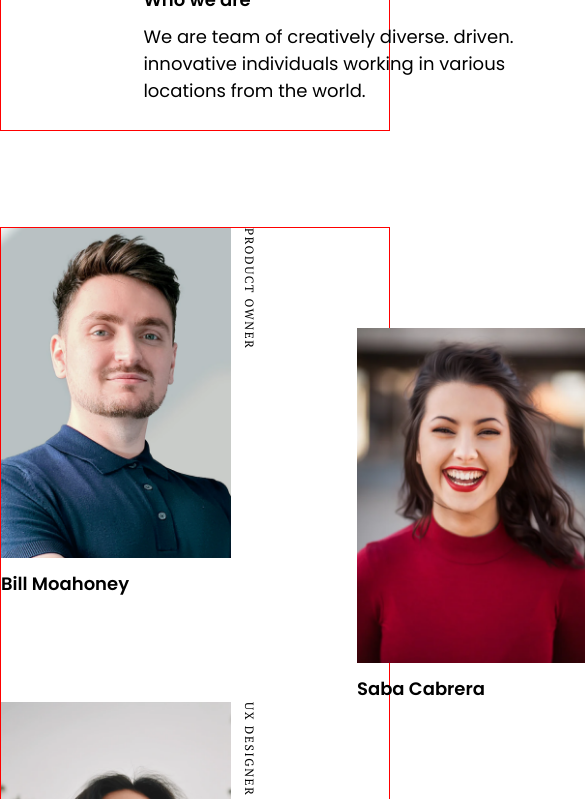
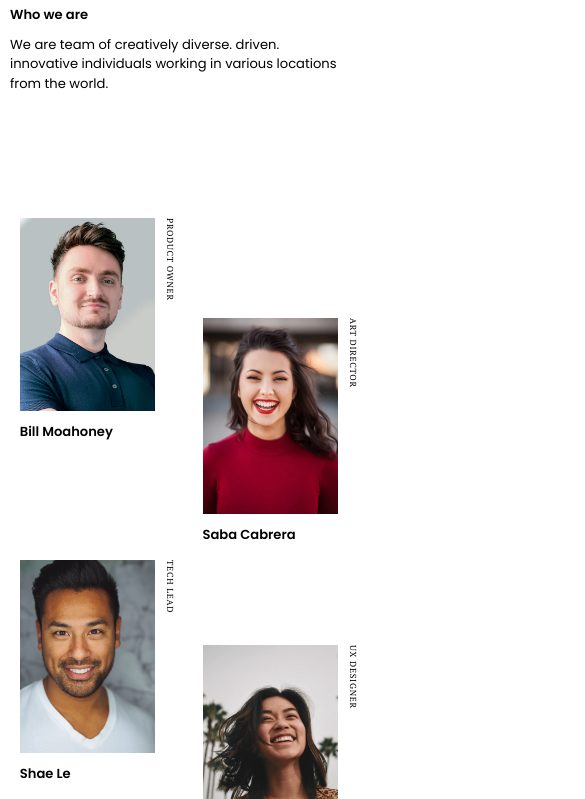
Before and after one commit to murilopita/my-team-page, a plain HTML site: page index.html in a window 390 px wide. Shown: the part 125-924 px from the top of the page, 585 px wide, since content can reach past the window. Drawn offline with Linux system fonts and the light colour scheme.

Commit message:
Media Queries done

```diff
--- a/index.html
+++ b/index.html
@@ -41,7 +41,7 @@
 
       </article>
 
-      <article id="position">
+      <article class="member2">
 
         <figure>
           <img src="assets/photo2.png" alt="Saba Cabrera Profile Photo">
@@ -52,7 +52,7 @@
 
       </article>
 
-      <article>
+      <article class="member3">
 
         <figure>
           <img src="assets/photo3.png" alt="Shae Le Profile Photo">
@@ -63,7 +63,7 @@
 
       </article>
 
-      <article>
+      <article class="member4">
 
         <figure>
           <img src="assets/photo4.png" alt="Skylah Lu Profile Photo">
@@ -74,7 +74,7 @@
 
       </article>
 
-      <article id="position">
+      <article class="member5">
 
         <figure>
           <img src="assets/photo5.png" alt="Griff Richards Profile Photo">
@@ -85,7 +85,7 @@
 
       </article>
 
-      <article>
+      <article class="member6">
 
         <figure>
           <img src="assets/photo6.png" alt="Stan John Profile Photo">
--- a/style.css
+++ b/style.css
@@ -20,6 +20,9 @@
     box-sizing: border-box;
 }
 
+html{
+    font-size: 62.5%;
+}
 body{
     background-color: white;
     width: 100%;
@@ -36,15 +39,15 @@ header{
     max-width: 1440px;
     font-family: 'Poppins', sans-serif;
 
-    border: 1px solid red; /* border guide */
+    /* border: 1px solid red;  border guide */
 }
 
 header h1{
     font-family: 'PT Serif', serif;
     font-weight: 700;
-    font-size: 36px;
-    line-height: 48px;
-    letter-spacing: -2px;
+    font-size: 3.6rem;
+    line-height: 4.8rem;
+    letter-spacing: -.2rem;
     margin-right: 215px;
 }
 
@@ -53,9 +56,9 @@ header h1{
 
 .info-text h2{
     font-family: 'Poppins', sans-serif;
-    font-size: 18px;
+    font-size: 1.8rem;
     font-weight: 600;
-    line-height: 27px;
+    line-height: 2.7rem;
     margin-bottom: 10px;
 }
 
@@ -65,8 +68,8 @@ header h1{
     font-family: 'Poppins', sans-serif;
     font-style: normal;
     font-weight: 400;
-    font-size: 18px;
-    line-height: 27px;
+    font-size: 1.8rem;
+    line-height: 2.7rem;
 }
 
 
@@ -74,12 +77,12 @@ header h1{
 
 main{
     max-width: 1440px;
-    height: 100vh;
+    height: auto;
     display: flex;
     margin: 0 auto;
 
 
-    border: 1px solid red; /* border guide */
+    /* border: 1px solid red;  border guide */
 }
 
 
@@ -95,7 +98,7 @@ main{
 
 }
 
-#position{
+.member2, .member5{
     padding-top: 100px;
 }
 
@@ -111,8 +114,8 @@ article {
     display: flex;
     font-family: 'Poppins', sans-serif;
     font-weight: 600;
-    font-size: 18px;
-    line-height: 27px;
+    font-size: 1.8rem;
+    line-height: 2.7rem;
 }
 
 figcaption{
@@ -125,8 +128,8 @@ figcaption{
     font-family: 'PT Serif';
     font-style: normal;
     font-weight: 400;
-    font-size: 12px;
-    line-height: 16px;
+    font-size: 1.2rem;
+    line-height: 1.6rem;
     text-transform: uppercase;
 }
 
@@ -145,17 +148,226 @@ footer{
     margin-left: auto;
     margin-right: auto;
 
-    border: 1px solid red; /* border guide */
+    /* border: 1px solid red;  border guide */
 }
 
 footer p{
     color:#A9A9A9;    ;
     font-family: 'Montserrat';
     font-weight: 500;
-    font-size: 14px;
-    line-height: 17px;
+    font-size: 1.4rem;
+    line-height: 1.7rem;
 }
 
 footer p span{
     font-weight: 700;
 }
+
+
+
+/* Media Queries */
+
+@media (max-width:1035px){
+    main{
+        width: 95vw;
+    }
+
+    header{
+        width: 95vw;
+        justify-content: space-between;
+    }
+
+    header h1{
+        display: flex;
+        margin: 0;
+
+    }
+
+    main .container article figure img{
+        width: 225px;
+    }
+
+    footer{
+        width: 95vw;
+    }
+}
+
+@media (max-width: 1000px){
+    header{
+        width: 95vw;
+        display: flex;
+        flex-direction: column;
+        justify-content: center;
+        align-items:center ;
+
+    }
+
+    header > h1{
+        margin: 0 auto;
+    }
+
+    header > .info-text{
+        display: flex;
+        flex-direction: column;
+        justify-content: center;
+        align-items: center;
+        margin: auto;
+    }
+
+    header .info-text h2{
+        margin-top: 20px;
+    }
+
+    header .info-text p{
+        width: 80vw;
+        justify-content:center ;
+        text-align: center;
+    }
+
+    main{
+        width: 95vw;
+        height: auto;
+    }
+
+    main .container{
+        grid-template-columns: repeat(2, 1fr);
+    }
+
+    main .container .member2{
+        padding-top: 100px;
+    }
+
+    main .container .member3{
+        padding-top: 15px;
+    }
+
+    main .container .member4{
+        padding-top: 100px;
+    }
+
+    main .container .member5{
+        padding-top: 15px;
+    }
+
+    main .container .member6{
+        padding-top: 100px;
+    }
+
+    footer{
+        width: 95vw;
+    }
+}
+
+@media (max-width:660px){
+
+    main .container article figure img{
+        width: 160px;
+    }
+}
+
+@media (max-width:500px){
+
+    html{
+        font-size: 57.5%;
+    }
+
+    header{
+        width: 95vw;
+        display: flex;
+        flex-direction: column;
+        justify-content: start;
+        align-items:flex-start;
+        margin: 75px auto 96px 10px;
+
+    }
+
+    header > h1{
+        margin: 0;
+
+    }
+
+    header > .info-text{
+        display: flex;
+        flex-direction: column;
+        justify-content: start;
+        align-items: flex-start;
+        margin: 0;
+    }
+
+    header .info-text p{
+        width:90%;
+        justify-content:start ;
+        text-align: start;
+    }
+
+    main{
+        width: 95vw;
+    }
+
+    main .container{
+        width: 95vw;
+    }
+
+    main .container article figure img{
+        width: 145px;
+    }
+
+    footer{
+        width: 95vw;
+    }
+}
+
+@media (max-width:471px){
+    main .container{
+        width: 95vw;
+        grid-column-gap: 20px;
+        padding-left: 10px;
+        padding-right: 10px;
+    }
+}
+
+@media (max-width:399px){
+    html{
+        font-size: 45.5%;
+    }
+
+    main .container{
+        width: 95vw;
+        grid-column-gap: 15px;
+        padding-left: 10px;
+        padding-right: 10px;
+    }
+
+    main .container article figure img{
+        width: 135px;
+    }
+}
+
+@media (max-width:375px){
+
+    html{
+        font-size: 45.5%;
+    }
+    header{
+        width: 95vw;
+    }
+    main{
+        width: 95vw;
+    }
+
+    main .container{
+        width: 95vw;
+        grid-column-gap: 20px;
+        padding-left: 10px;
+        padding-right: 10px;
+    }
+
+    main .container article figure img{
+        width: 135px;
+    }
+
+    footer{
+        width: 95vw;
+    }
+
+}
```
